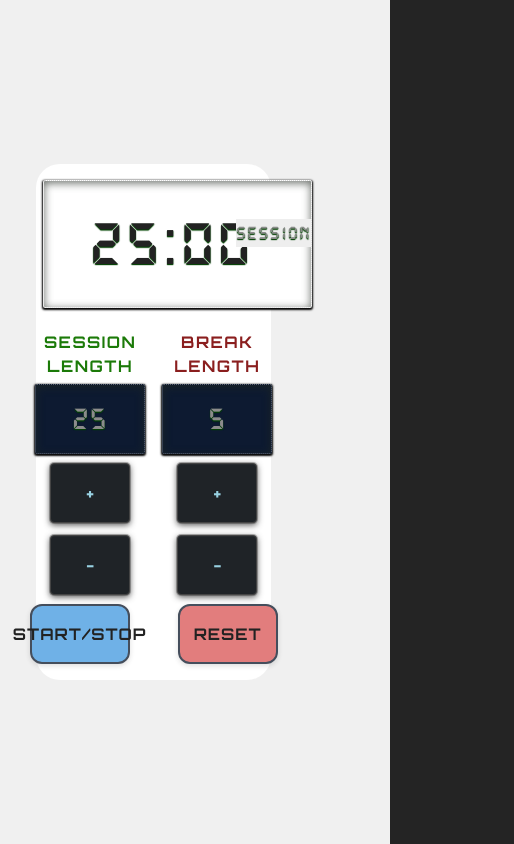
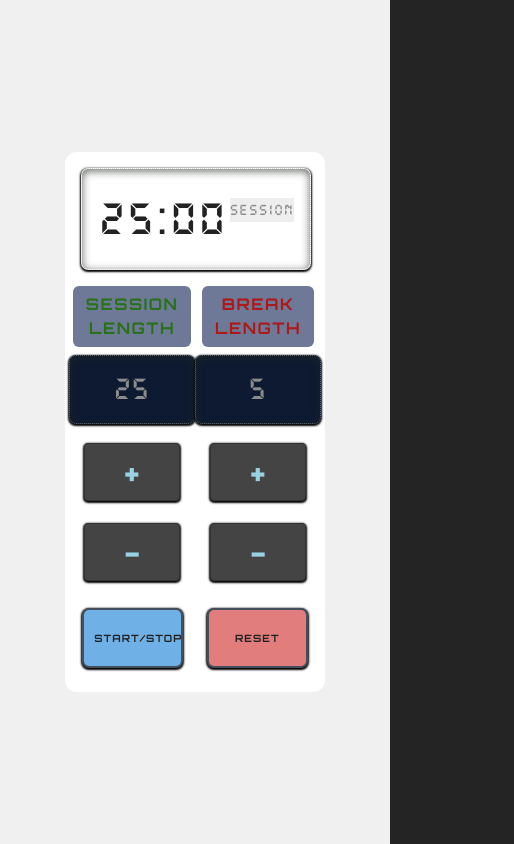
Before and after one commit to de-mind/my-25-5-clock, a React (Vite) app: page / in a window 390 px wide. Shown: the whole page, 514 px wide, since content can reach past the window. Built offline with nearby package versions, Linux system fonts and the light colour scheme.

Commit message:
mejoro UI

```diff
--- a/src/App.scss
+++ b/src/App.scss
@@ -8,11 +8,11 @@ $display-font: "DS-DigitalB", "Digital-7", "VT323", "monospace";
 $display-color: hsla(0, 0%, 55%, 1);
 $label-font: "Orbitron", Arial, sans-serif;
 $button-font: "Quartz", "Segment7", "Orbitron", Arial, sans-serif;
-$bg-grad: linear-gradient(170deg, #434343 0%, #232323 100%);
-$border-radius: 24px;
+$bg-grad: linear-gradient(170deg, #de0000 0%, #4a0101 100%);
+$border-radius: 12px;
 
 // Mixins
-@mixin box($color, $padl, $padr, $radius: 4px) {
+@mixin box($color, $padl, $padr, $radius: 3px) {
   background: $color;
   border-radius: $radius;
   padding: $padl $padr;
@@ -24,23 +24,18 @@ $border-radius: 24px;
   letter-spacing: $ls;
   text-transform: $tt;
 }
-@mixin btn($bg, $color, $f: $button-font, $fz: 1em, $h: 60px, $minw: 80px) {
+@mixin btn($bg, $color, $f: $button-font, $fz: 0.9em, $minw: 3em) {
   font-family: $f;
   background: $bg;
   color: $color;
   font-size: $fz;
   font-weight: bold;
   border: none;
-  border-radius: 12px;
-  box-shadow: 0 2px 6px rgba(0, 0, 0, 0.15);
+  border-radius: 7px;
+  box-shadow: 0 1px 2px 1px rgb(0, 0, 0);
   min-width: $minw;
-  min-height: $h;
   cursor: pointer;
-  display: flex;
-  align-items: center;
-  justify-content: center;
   transition: 0.2s all;
-  padding: 0;
 }
 
 // Body & estructura
@@ -57,7 +52,7 @@ body {
   flex-wrap: wrap;
   max-width: min-content;
   width: min-content;
-  @include box($bg-grad, 1rem, 1rem, $border-radius);
+  @include box($bg-grad, 1.5rem, 1.5rem, $border-radius);
 }
 
 /* Etiquetas */
@@ -68,8 +63,7 @@ body {
   color: $display-color;
   border: 1px dotted rgba(179, 179, 179, 0.523);
   background: rgb(13, 26, 49);
-  border-radius: 2px;
-  text-shadow: 0 1px 1px rgba(5, 56, 5, 0.76), 0 1px 1px rgb(0, 84, 0);
+  border-radius: 7px;
   box-shadow: 0 1px 2px 1px rgb(0, 0, 0),
     inset 0 2px 8px rgba(33, 40, 33, 0.693);
   text-transform: uppercase;
@@ -85,64 +79,53 @@ body {
   min-height: 100px;
 }
 
-/*#time-left::after {
-  content: "";
-  position: absolute;
-  clear: both;
-  display: table;
-}*/
-
 #time-clock {
   @include font($display-font, 4rem, normal, 4px);
   position: absolute;
-  padding: 0.6em 1em 0.6em 4em;
+  padding: 0.6em 1em 0.6em 3.5em;
   min-width: 360px;
 }
 
 #timer-label {
   @include font($display-font, 1.2rem, bold, 1.5px);
   position: absolute;
-  right: 0;
-  top: 30%;
+  right: 1em;
+  &.align-top {
+    top: 1.2em;
+  }
+  &.align-bottom {
+    top: 2.5em;
+  }
 }
 
 #break-length,
 #session-length {
   @include font($display-font, 2em, normal, 1.5px);
   padding: 0.3em 0.6em;
-  width: 50%;
-  min-width: 70px;
+  min-width: 100%;
   text-align: center;
-}
-
-.align-top {
-  top: -0.5em;
-}
-
-.align-bottom {
-  top: 0.8em;
 }
 
 #session-label,
 #break-label {
   @include font($label-font, 1rem, bold, 1.5px);
-  padding: 0.4em 0.8em;
+  @include box(rgba(3, 24, 73, 0.578), 0.4em, 0.8em, 6px);
+  margin-bottom: 0.5rem;
   text-align: center;
 }
 
 #session-label {
-  color: #1b7a08;
+  color: #287119;
 }
 #break-label {
-  color: #8a1e1e;
+  color: #af1818;
 }
 .length-controls {
   display: grid;
   grid-template-columns: 1fr 1fr;
-  gap: 2rem;
+  gap: 1.5rem;
   justify-content: center;
-  margin: 0 auto;
-  min-width: 100%;
+  margin: 0 auto 1rem auto;
 }
 .length-control {
   display: flex;
@@ -154,25 +137,26 @@ body {
   display: flex;
   flex-direction: column;
   align-items: center;
-  gap: 0.6rem;
+  gap: 1rem;
 }
 .clock-buttons {
   display: flex;
   justify-content: center;
   min-width: 100%;
-  gap: 2rem;
+  gap: 0.5rem;
 }
 
 // Botones principales
 #start_stop,
 #reset {
   @include btn(#333c4a, #e9e9e9);
-  font-size: 0.75em;
   letter-spacing: 1px;
   text-transform: uppercase;
   border: 2px solid #454e5c;
-  margin: 6px 8px;
-  box-shadow: 0 2px 5px rgba(40, 40, 40, 0.15);
+  padding: 1em 1em;
+  margin: 0.5rem;
+  min-width: 10em;
+  box-shadow: 0 1px 2px 1px rgb(0, 0, 0);
 
   &:hover {
     background: #2a3140;
@@ -182,44 +166,27 @@ body {
 #start_stop {
   background-color: #2d98da;
   color: #fff;
-  min-width: 120px;
-  font-size: 1rem;
-  padding: 8px;
-  height: 60px;
 }
 #reset {
   background-color: #b33939;
   color: #fff;
-  min-width: 120px;
-  font-size: 1rem;
   height: 60px;
-  &:hover {
-    background: #d94a4a;
-  }
 }
 // Botones de inc/dec
 #session-increment,
 #session-decrement,
 #break-increment,
-#break-decrement,
-button[id$="increment"],
-button[id$="decrement"] {
-  @include btn(#1f2327, #98d1e2);
+#break-decrement {
+  @include btn(#444, #98d1e2);
   border-radius: 4px;
   padding: 8px 12px;
-  border: 1px solid #444;
-  font-size: 1em;
+  border: 1px solid #333;
+  font-size: 2em;
   margin: 3px 5px;
-  box-shadow: 0 2px 6px rgba(40, 40, 40, 0.8), 0 0 0 1px rgba(78, 78, 78, 0.39),
-    inset 0 1px 0 rgba(255, 255, 255, 0.03);
-}
-button,
-.length-control button {
-  @include btn(#222, #eee);
-  font-size: 1.33rem;
   &:hover {
-    background: #444;
+    background: #555;
   }
+  box-shadow: 0 1px 2px 1px rgb(0, 0, 0);
 }
 
 // Responsive y color scheme
@@ -256,28 +223,36 @@ button,
   }
 }
 
-@media (max-width: 600px) {
+@media (min-width: 319px) and (max-width: 600px) {
   .clock-container {
-    width: 70%;
-    padding: 5% 2% 3% 2%;
+    padding: 1rem 1rem;
+    max-width: 80%;
+    margin: auto;
   }
-  .display-row {
-    flex-direction: column;
-    gap: 0.6rem;
-    margin-bottom: 0.6rem;
+
+  #time-clock {
+    font-size: 3rem;
+    padding: 0.5em 0.8em 0.5em 2em;
+    min-width: 250px;
   }
-  #time-left {
-    font-size: 2rem;
-    padding: 0.4em 0.8em 0.4em 0.6em;
+
+  #timer-label {
+    font-size: 1rem;
+    left: auto;
+    &.align-top {
+      top: 1.8em;
+    }
+    &.align-bottom {
+      top: 3em;
+    }
   }
-  .length-buttons-vertical {
-    width: 50%;
-    gap: 0.4rem;
+
+  #session-length,
+  #break-length {
+    min-width: 80%;
   }
-  #start_stop,
-  #reset {
-    min-width: 100px;
-    font-size: 1rem;
-    height: 50px;
+
+  .clock-buttons {
+    font-size: 0.7rem;
   }
 }
```
